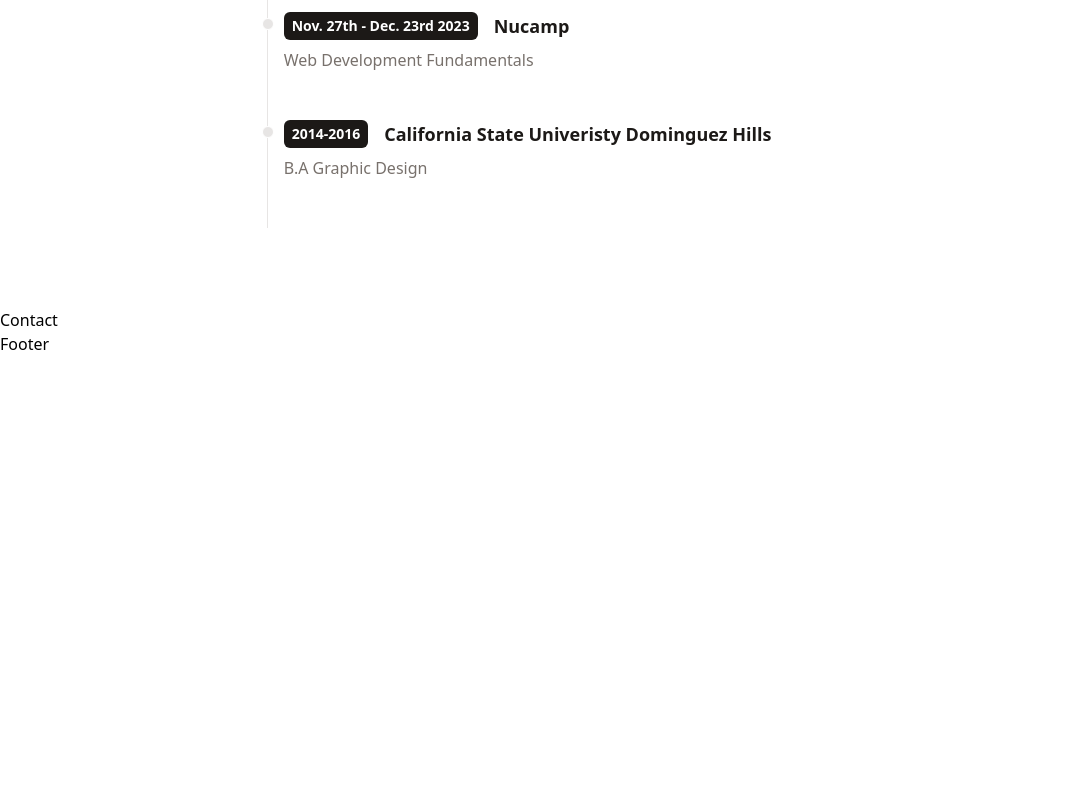
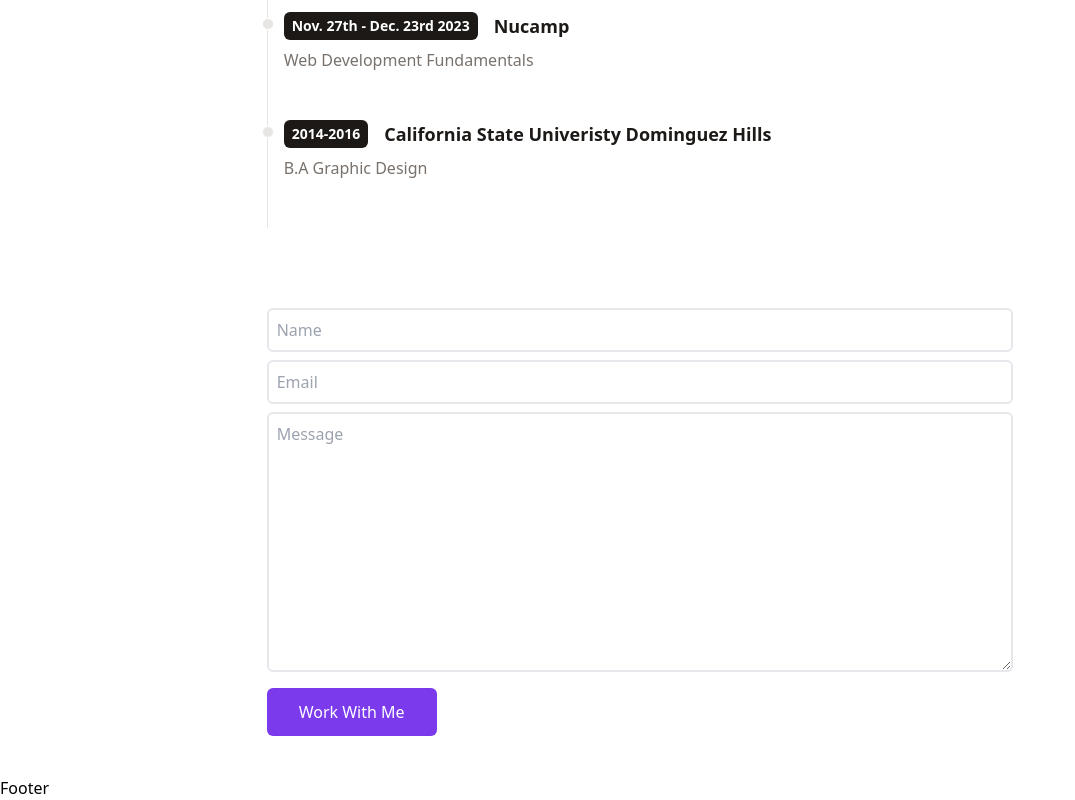
Before and after one commit to DPeralez1/portfolio, a React (Vite) app: page / in a window 1280 px wide. Shown: the part 704-1504 px from the top of the page, without its empty margins (0-1075 px from the left). Before the commit the page ends 1060 px from the top, so only its background shows below. Built offline with nearby package versions, Linux system fonts and the light colour scheme.

Commit message:
created contact form with name, email and message. Used getform to submit

```diff
--- a/src/components/Contact.jsx
+++ b/src/components/Contact.jsx
@@ -1,5 +1,40 @@
 import React from "react";
 
-export default function C0ntact() {
-  return <div>Contact</div>;
+export default function Contact() {
+  return (
+    <div className="flex flex-col mb-10 mx-auto">
+      <div className="flex justify-center items-center">
+        <form
+          action="https://getform.io/f/warkwwpb"
+          method="POST"
+          className="flex flex-col w-full md:w-7/12"
+        >
+          <input
+            type="text"
+            name="name"
+            placeholder="Name"
+            className="p-2 bg-transparent border-2 rounded-md focus:outline-none"
+          />
+          <input
+            type="text"
+            name="email"
+            placeholder="Email"
+            className="my-2 p-2 bg-transparent border-2 rounded-md focus:outline-none"
+          />
+          <textarea
+            name="message"
+            placeholder="Message"
+            rows="10"
+            className="p-2 mb-4 bg-transparent border-2 rounded-md focus:outline-none"
+          />
+          <button
+            type="button"
+            className="text-center inline-block px-8 py-3 w-max text-base font-medium rounded-md text-white bg-violet-600 hover:bg-violet-800"
+          >
+            Work With Me
+          </button>
+        </form>
+      </div>
+    </div>
+  );
 }
```
